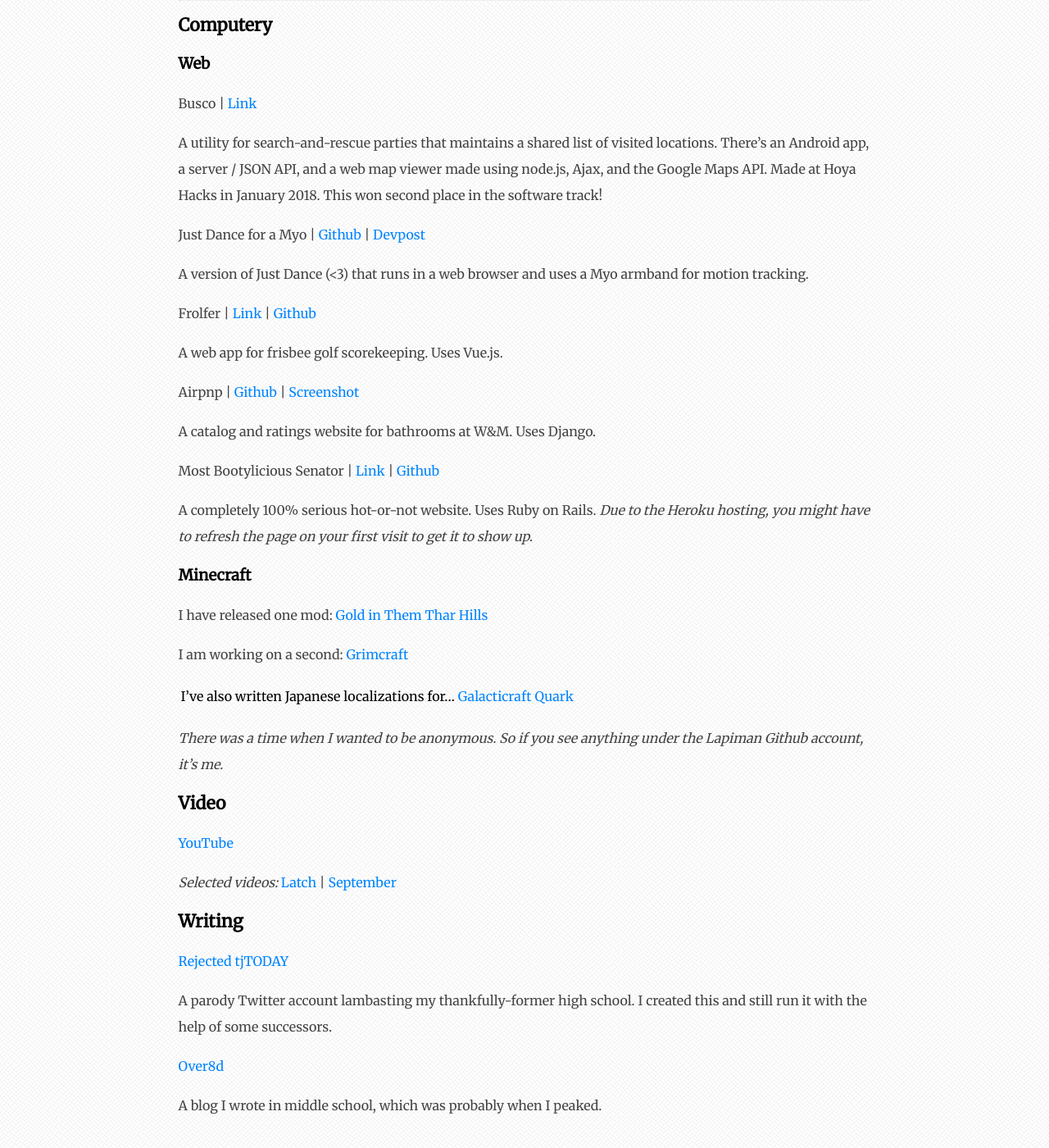
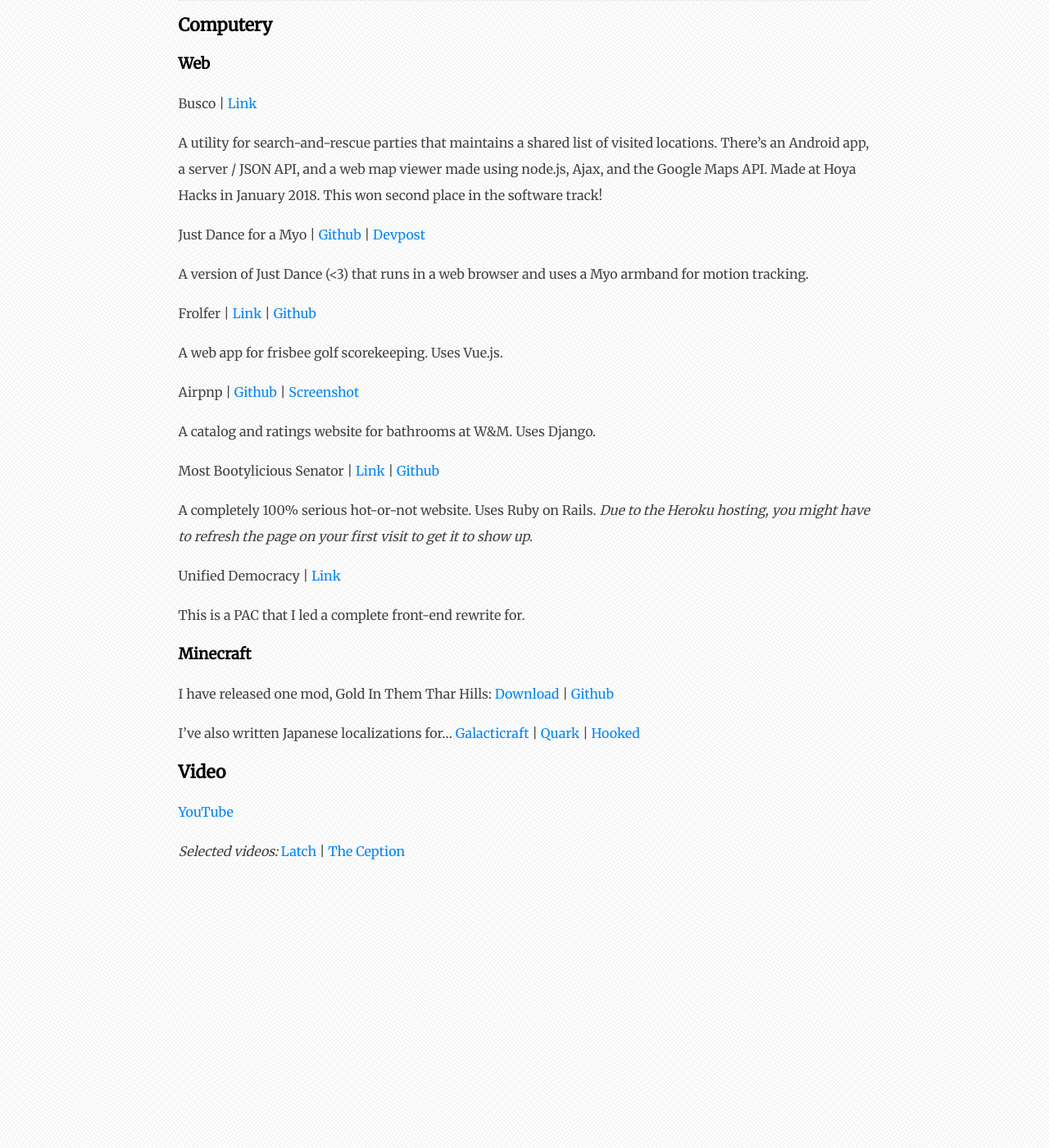
Before and after one commit to theycallmezeal/theycallmezeal.github.io, a Jekyll site: the page built from portfolio.md, in a window 1280 px wide and 1400 px high, scrolled down 298 px. Shown: the whole window at 82% size. Built offline with Jekyll 4.4.1, drawn with Linux system fonts in a browser that asks for light colours.

Commit message:
Update portfolio.md

```diff
--- a/portfolio.md
+++ b/portfolio.md
@@ -28,28 +28,18 @@
 
 A completely 100% serious hot-or-not website. Uses Ruby on Rails. *Due to the Heroku hosting, you might have to refresh the page on your first visit to get it to show up.*
 
+Unified Democracy \| [Link](https://unifieddemocracy.org)
+
+This is a PAC that I led a complete front-end rewrite for.
+
 ## Minecraft
 
-I have released one mod: [Gold in Them Thar Hills](https://github.com/theycallmezeal/goldinthemtharhills)
+I have released one mod, Gold In Them Thar Hills: [Download](https://minecraft.curseforge.com/projects/gold-in-them-thar-hills) \| [Github](https://github.com/theycallmezeal/goldinthemtharhills)
 
-I am working on a second: [Grimcraft](https://github.com/thinkplank/grimcraft)
-
-I've also written Japanese localizations for... [Galacticraft](https://github.com/micdoodle8/Galacticraft/blob/master/src/main/resources/assets/galacticraftcore/lang/ja_JP.lang) | [Quark](https://github.com/Vazkii/Quark/blob/master/src/main/resources/assets/quark/lang/ja_JP.lang)
-
-*There was a time when I wanted to be anonymous. So if you see anything under the Lapiman Github account, it's me.*
+I've also written Japanese localizations for... [Galacticraft](https://github.com/micdoodle8/Galacticraft/blob/master/src/main/resources/assets/galacticraftcore/lang/ja_JP.lang) \| [Quark](https://github.com/Vazkii/Quark/blob/master/src/main/resources/assets/quark/lang/ja_JP.lang) \| [Hooked](https://github.com/thecodewarrior/Hooked/blob/1.12/src/main/resources/assets/hooked/lang/ja_jp.lang)
 
 # Video
 
 [YouTube](https://www.youtube.com/channel/UCa0k3CJiiQBqX5UbYlqGZPg)
 
-*Selected videos:* [Latch](https://youtu.be/2tU0Qv6Z9bE) \| [September](https://youtu.be/AUqUBdKvraI)
-
-# Writing
-
-[Rejected tjTODAY](http://twitter.com/rejectedtjTODAY)
-
-A parody Twitter account lambasting my thankfully-former high school. I created this and still run it with the help of some successors.
-
-[Over8d](http://over8d.wordpress.com)
-
-A blog I wrote in middle school, which was probably when I peaked.
+*Selected videos:* [Latch](https://youtu.be/2tU0Qv6Z9bE) \| [The Ception](https://youtu.be/gK8UJS5-jeg)
```
